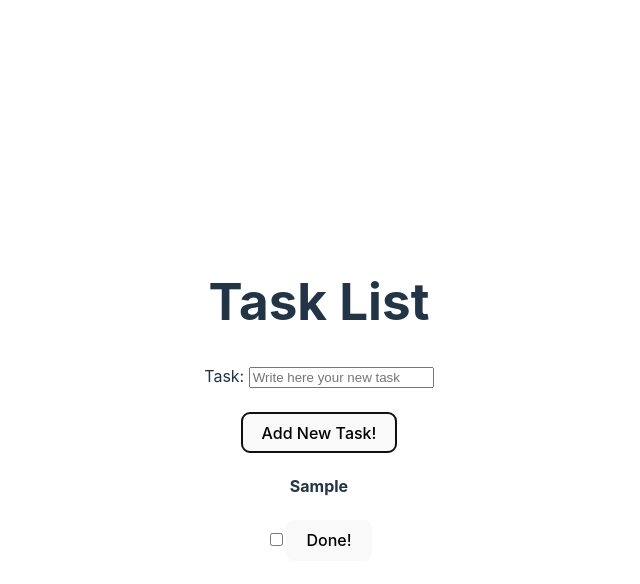
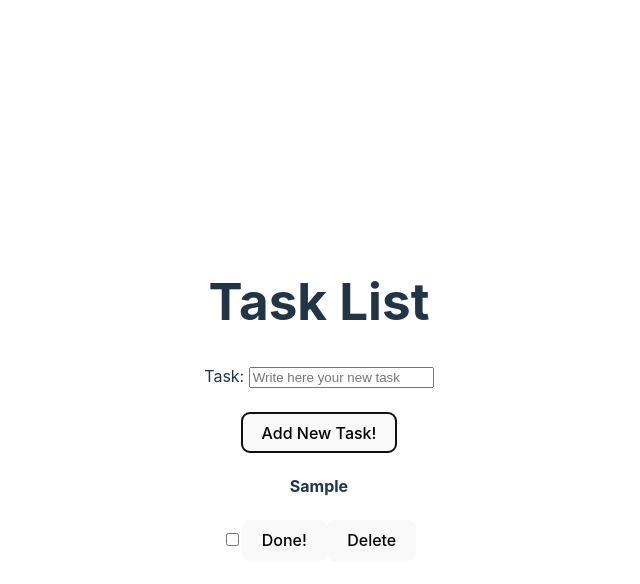
Before and after one commit to GustavoMA26/M1S09, a React (Vite) app in the folder Projeto-To-Do-List/: page / in a window 1280 px wide. Both pictures are taken after typing "Sample" into the empty fields and a click on the button "Add New Task!". Shown: the top 584 px of the page, without its empty margins (321-961 px from the left). Built offline with nearby package versions, Linux system fonts and the light colour scheme.

Commit message:
Ex 8 - Adicionar botão de remover a tarefa em ListItem

```diff
--- a/Projeto-To-Do-List/src/components/ListItem.jsx
+++ b/Projeto-To-Do-List/src/components/ListItem.jsx
@@ -13,6 +13,7 @@ function ListItem(props) {
                     <h4>{props.textTask}</h4>
                     <input type="checkbox" checked={done} />
                     <button onClick={() => setDone(!done)}>Done!</button>
+                    <button onClick={() => props.deleteTask(props.id)}>Delete</button>
                 </div>
                 )
 
```
